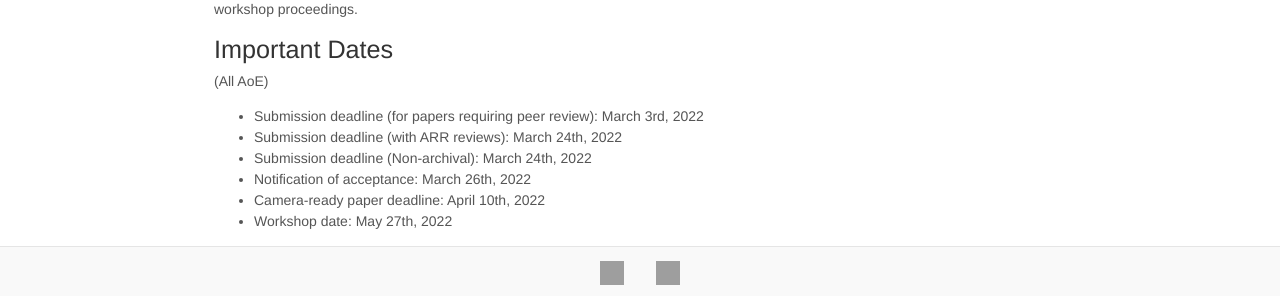
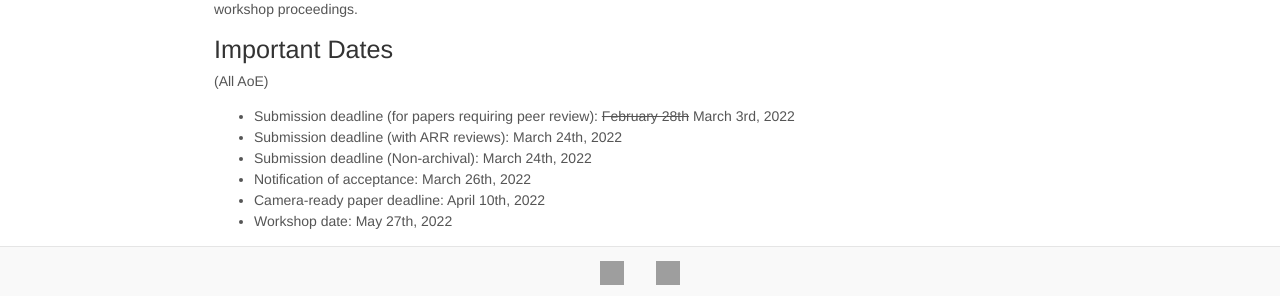
Before and after one commit to spa-nlp/spa-nlp.github.io, a Jekyll site: the page built from cfp.md, in a window 1280 px wide and 900 px high, scrolled down 637 px. Shown: the part 601-897 px from the top of the window. Built offline with Jekyll 4.4.1, drawn with Linux system fonts in a browser that asks for light colours; nearby versions of some CDN libraries; grey boxes are pictures that could not be loaded.

```diff
--- a/cfp.md
+++ b/cfp.md
@@ -57,7 +57,7 @@ Non-archival papers will not be included in the workshop proceedings.
 ## Important Dates
 
 (All AoE)
-- Submission deadline (for papers requiring peer review): March 3rd, 2022
+- Submission deadline (for papers requiring peer review): ~~February 28th~~ March 3rd, 2022
 - Submission deadline (with ARR reviews): March 24th, 2022
 - Submission deadline (Non-archival): March 24th, 2022
 - Notification of acceptance: March 26th, 2022
```
Also changed, not shown: index.md (+9 -6 lines), assets/meta-logo.png (added).
